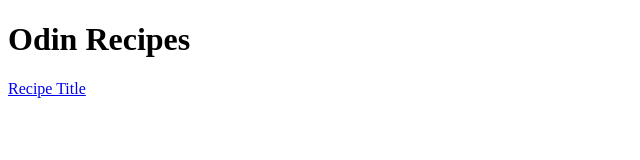
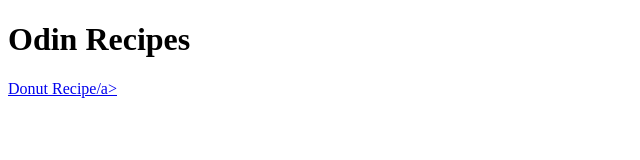
Before and after one commit to Arvexion/odin-recipes, a plain HTML site: page index.html in a window 1280 px wide. Shown: the full height of the page, 0-640 px from the left. Drawn offline with Linux system fonts and the light colour scheme.

Commit message:
Change link name to 'Donut Recipe' in index.html

```diff
--- a/index.html
+++ b/index.html
@@ -7,6 +7,6 @@
 </head>
 <body>
     <h1>Odin Recipes</h1>
-    <a href="./recipes/donut.html">Recipe Title</a>
+    <a href="./recipes/donut.html">Donut Recipe/a>
 </body>
 </html>
```
